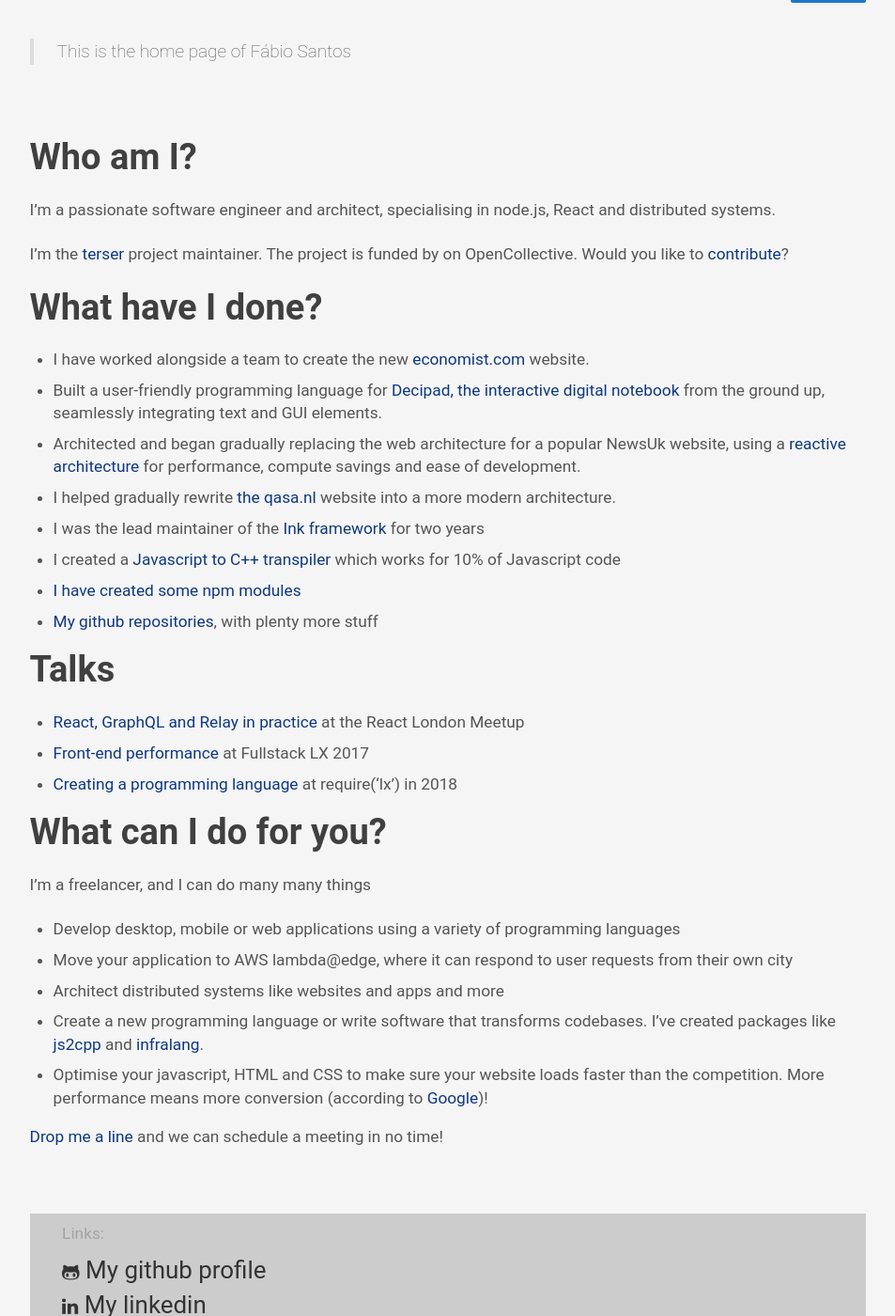
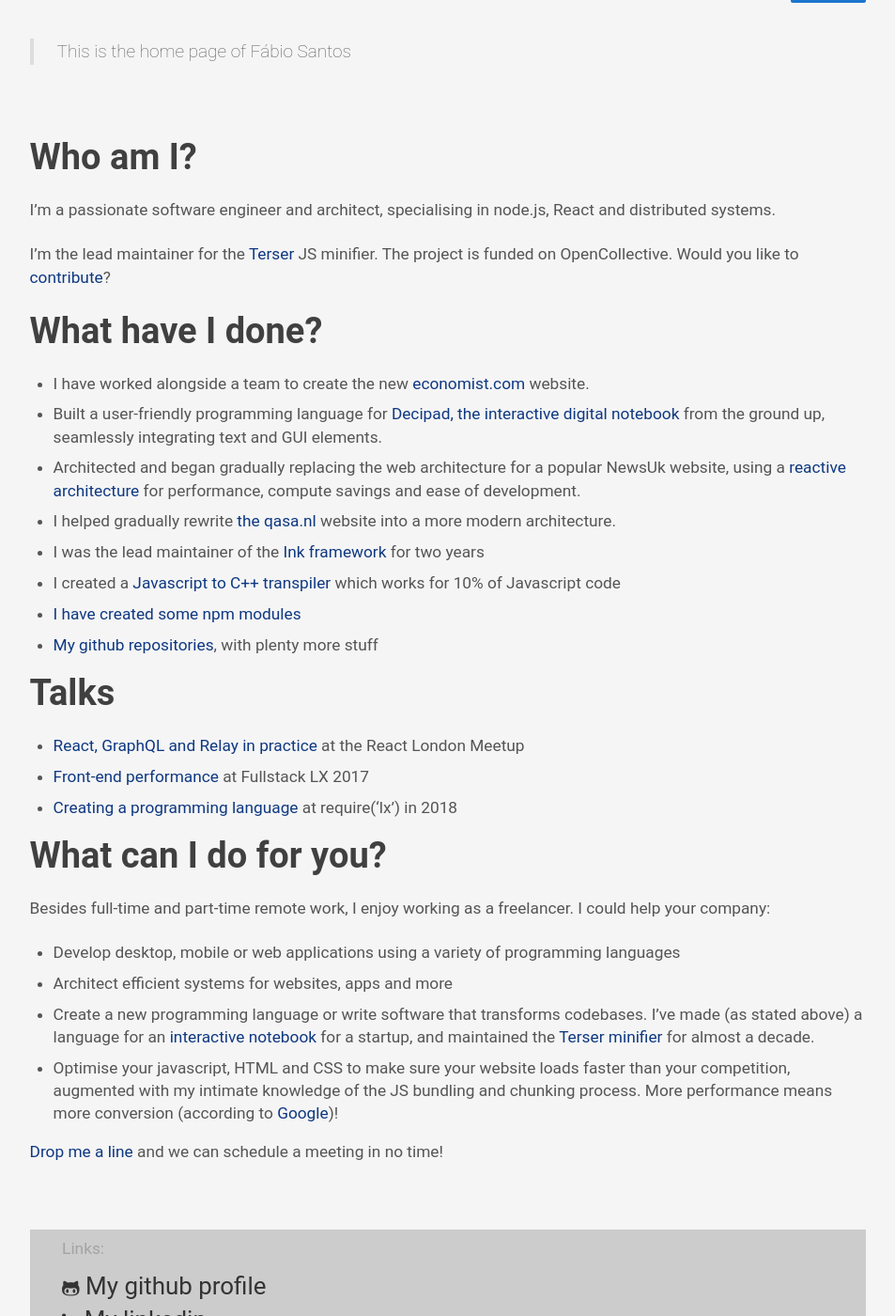
Before and after one commit to fabiosantoscode/fabiosantoscode.github.io, a Jekyll site: the page built from index.md, in a window 1280 px wide and 1400 px high, scrolled down 662 px. Shown: the whole window at 94% size, without its empty margins (163-1116 px from the left). Built offline with Jekyll 4.4.1, drawn with Linux system fonts in a browser that asks for light colours; some web fonts are replaced.

Commit message:
Update index.md

```diff
--- a/index.md
+++ b/index.md
@@ -12,7 +12,7 @@
 
 I'm a passionate software engineer and architect, specialising in node.js, React and distributed systems.
 
-I'm the [terser](https://github.com/terser-js/terser) project maintainer. The project is funded by on OpenCollective. Would you like to [contribute](https://opencollective.com/terser)?
+I'm the lead maintainer for the [Terser](https://terser.org/) JS minifier. The project is funded on OpenCollective. Would you like to [contribute](https://opencollective.com/terser)?
 
 # What have I done?
 
@@ -20,7 +20,7 @@
  * Built a user-friendly programming language for [Decipad, the interactive digital notebook](https://github.com/decipad/decipad/) from the ground up, seamlessly integrating text and GUI elements.
  * Architected and began gradually replacing the web architecture for a popular NewsUk website, using a [reactive architecture](https://www.reactivemanifesto.org/) for performance, compute savings and ease of development.
  * I helped gradually rewrite [the qasa.nl](https://www.qasa.nl/) website into a more modern architecture.
- * I was the lead maintainer of the [Ink framework](http://ink.sapo.pt/) for two years
+ * I was the lead maintainer of the [Ink framework](https://ink.sapo.pt/) for two years
  * I created a [Javascript to C++ transpiler](https://github.com/fabiosantoscode/js2cpp) which works for 10% of Javascript code
  * [I have created some npm modules](http://npmjs.com/~fabiosantoscode)
  * [My github repositories](http://github.com/fabiosantoscode), with plenty more stuff
@@ -33,12 +33,11 @@
 
 # What can I do for you?
 
-I'm a freelancer, and I can do many many things
+Besides full-time and part-time remote work, I enjoy working as a freelancer. I could help your company:
 
  * Develop desktop, mobile or web applications using a variety of programming languages
- * Move your application to AWS lambda@edge, where it can respond to user requests from their own city
- * Architect distributed systems like websites and apps and more
- * Create a new programming language or write software that transforms codebases. I've created packages like [js2cpp](https://www.npmjs.com/package/js2cpp) and [infralang](https://www.npmjs.com/package/infralang).
- * Optimise your javascript, HTML and CSS to make sure your website loads faster than the competition. More performance means more conversion (according to [Google](https://developers.google.com/web/fundamentals/performance/why-performance-matters/))!
+ * Architect efficient systems for websites, apps and more
+ * Create a new programming language or write software that transforms codebases. I've made (as stated above) a language for an [interactive notebook](https://github.com/decipad/decipad) for a startup, and maintained the [Terser minifier](https://terser.org) for almost a decade.
+ * Optimise your javascript, HTML and CSS to make sure your website loads faster than your competition, augmented with my intimate knowledge of the JS bundling and chunking process. More performance means more conversion (according to [Google](https://developers.google.com/web/fundamentals/performance/why-performance-matters/))!
 
 <a href="mailto:fabiosantosart@gmail.com">Drop me a line</a> and we can schedule a meeting in no time!
```
